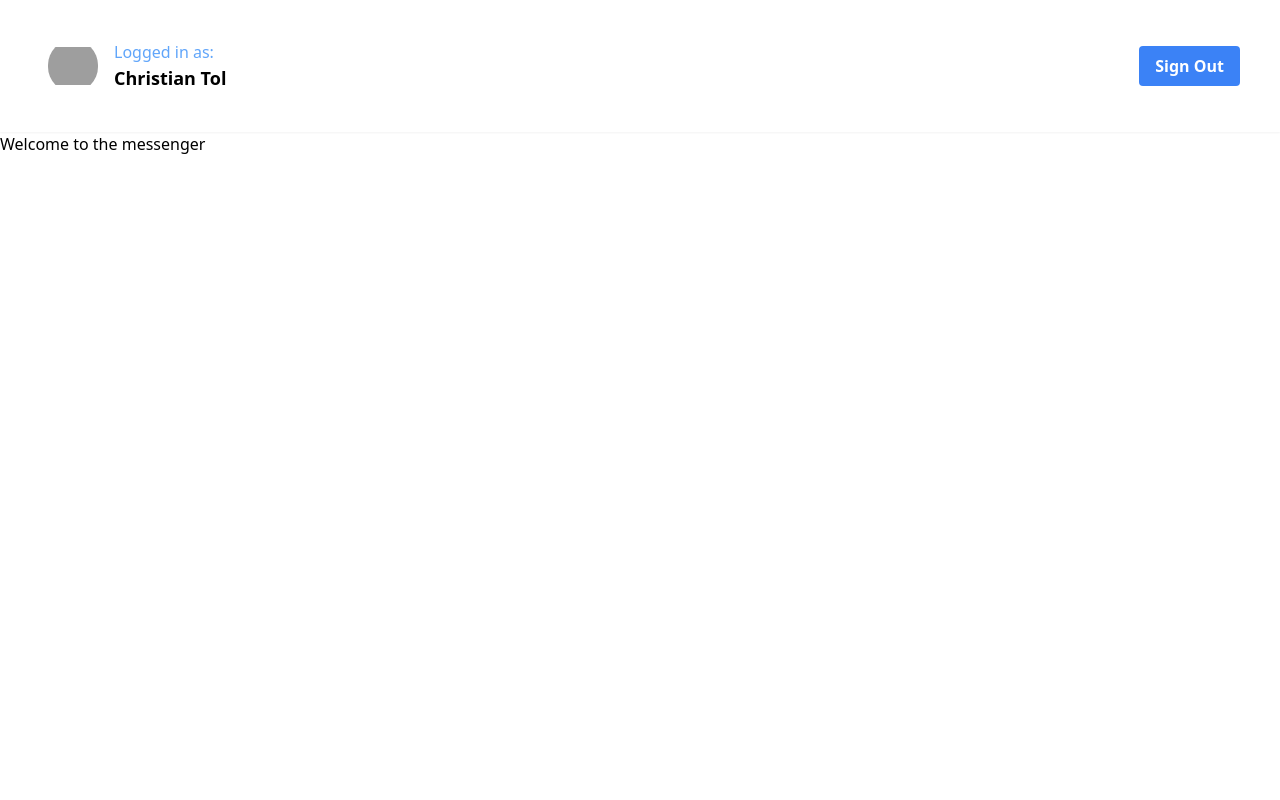
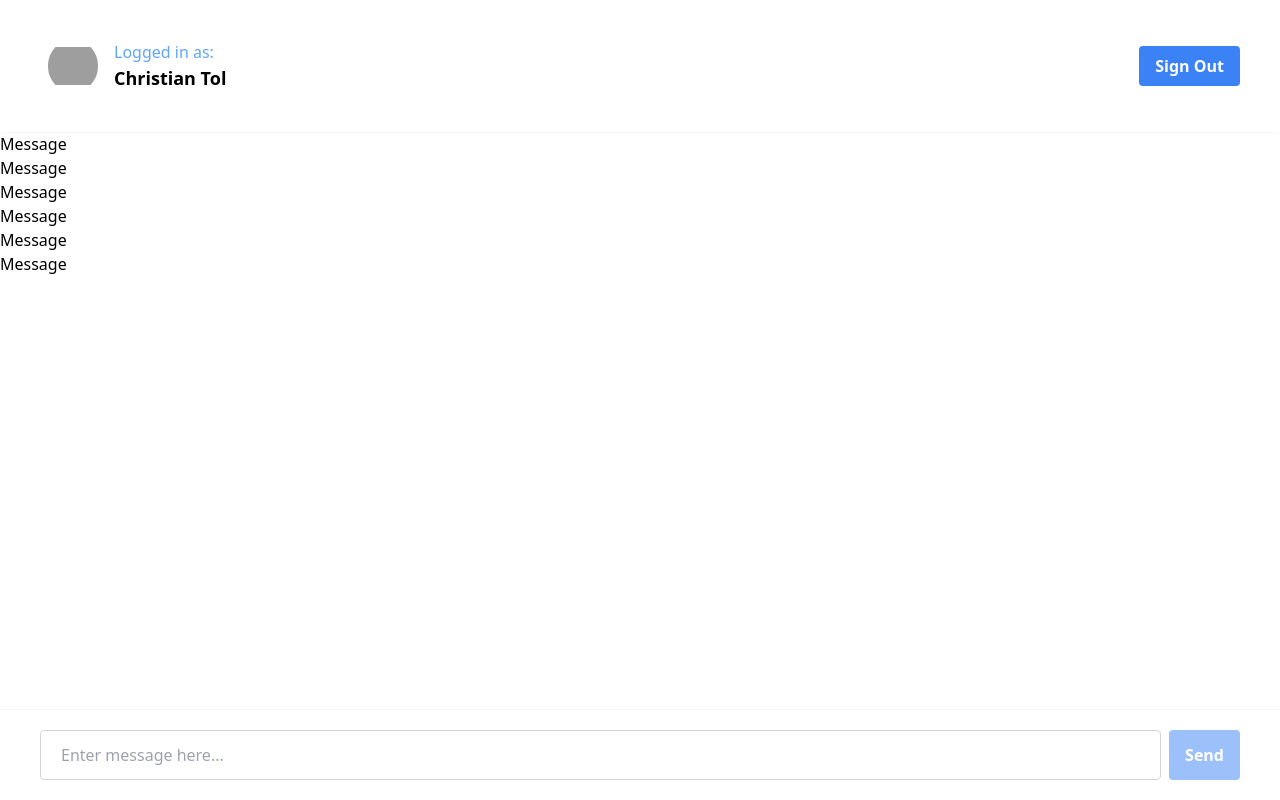
Before and after one commit to ChristianTol/meta-messenger, a Next.js app: page / in a window 1280 px wide. Built offline with nearby package versions, Linux system fonts and the light colour scheme; grey boxes are pictures that could not be loaded.

Commit message:
Added MessageList, ChatInput and redis setup.

```diff
--- /dev/null
+++ b/app/ChatInput.tsx
@@ -0,0 +1,45 @@
+"use client";
+
+import { FormEvent, useState } from "react";
+
+function ChatInput() {
+  const [input, setInput] = useState("");
+
+  const addMessage = (e: FormEvent<HTMLFormElement>) => {
+    e.preventDefault();
+
+    if (!input) return;
+
+    const messageToSend = input;
+
+    setInput("");
+  };
+
+  return (
+    <form
+      onSubmit={addMessage}
+      className="fixed bottom-0 z-50 w-full flex px-10 py-5 space-x-2 border-t border-gray-100"
+    >
+      <input
+        type="text"
+        value={input}
+        onChange={(e) => setInput(e.target.value)}
+        placeholder="Enter message here..."
+        className="flex-1 rounded border border-gray-300
+        focus:outline-none focus:ring-2 focus:ring-blue-600
+        focus:border-transparent px-5 py-3 disabled:opacity-50
+        disabled:cursor-not-allowed"
+      />
+      <button
+        type="submit"
+        disabled={!input}
+        className="bg-blue-500 hover:bg-blue-700 text-white font-bold py-2 px-4 rounded
+        disabled:opacity-50 disabled:cursor-not-allowed"
+      >
+        Send
+      </button>
+    </form>
+  );
+}
+
+export default ChatInput;
--- /dev/null
+++ b/app/MessageList.tsx
@@ -0,0 +1,16 @@
+import React from "react";
+
+function MessageList() {
+  return (
+    <div>
+      <p>Message</p>
+      <p>Message</p>
+      <p>Message</p>
+      <p>Message</p>
+      <p>Message</p>
+      <p>Message</p>
+    </div>
+  );
+}
+
+export default MessageList;
--- a/app/page.tsx
+++ b/app/page.tsx
@@ -1,10 +1,13 @@
 import React from "react";
+import ChatInput from "./ChatInput";
+import MessageList from "./MessageList";
 
 function HomePage() {
   return (
-    <div>
-      <h1>Welcome to the messenger</h1>
-    </div>
+    <main>
+      <MessageList />
+      <ChatInput />
+    </main>
   );
 }
 
--- a/package.json
+++ b/package.json
@@ -6,6 +6,7 @@
     "start": "next start"
   },
   "dependencies": {
+    "ioredis": "^5.2.4",
     "next": "latest",
     "react": "18.2.0",
     "react-dom": "18.2.0"
--- /dev/null
+++ b/redis.ts
@@ -0,0 +1,5 @@
+import Redis from 'ioredis';
+
+const redis = new Redis(process.env.REDIS_URL!);
+
+export default redis;
```
